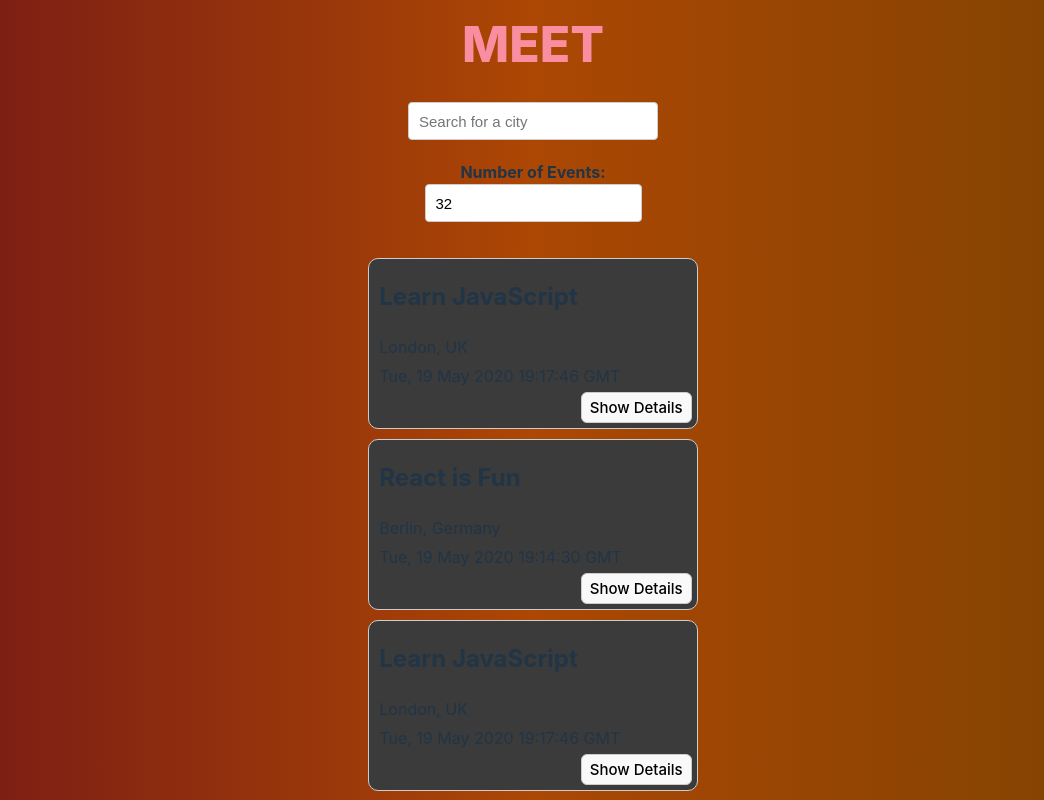
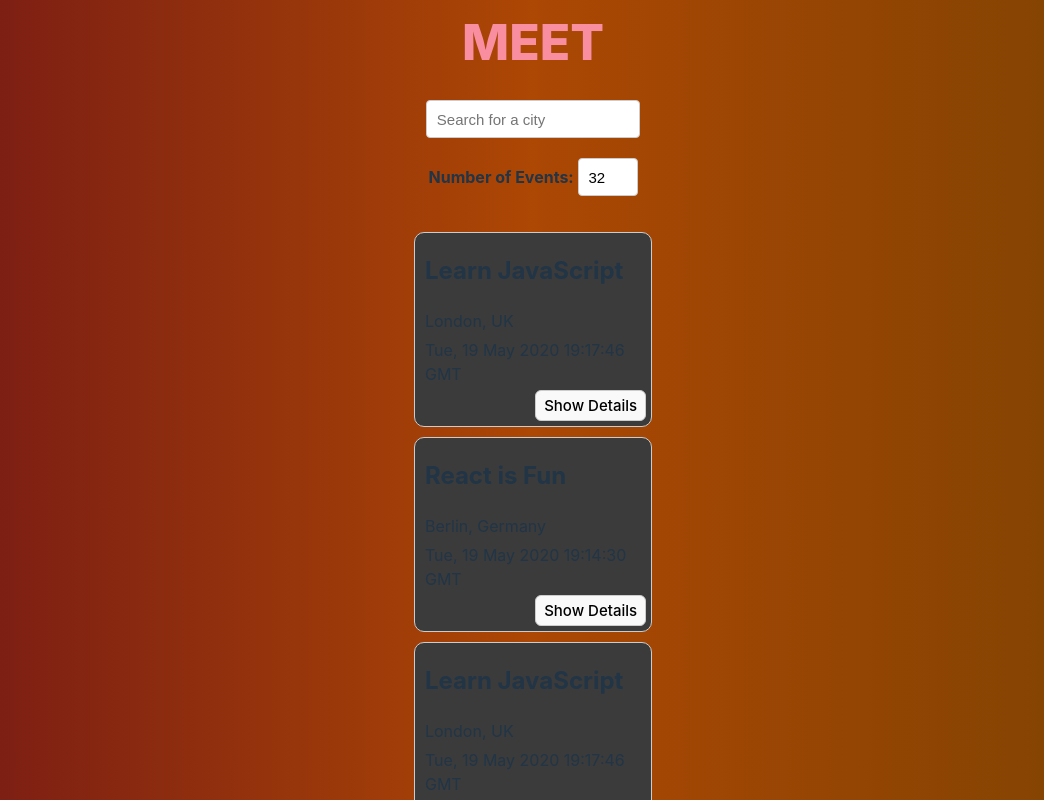
Before and after one commit to tonymcaron/meet, a React (Vite) app: page / in a window 1280 px wide. Shown: the top 800 px of the page, without its empty margins (107-1151 px from the left). Built offline with nearby package versions, Linux system fonts and the light colour scheme.

Commit message:
Update App.css number input width

```diff
--- a/src/App.css
+++ b/src/App.css
@@ -52,6 +52,10 @@ input[type="number"] {
   align-self: center;
   height: 38px;
   margin-bottom: 20px;
+}
+
+input[type="number"] {
+  max-width: 60px;
 }
 
 .city {
```
